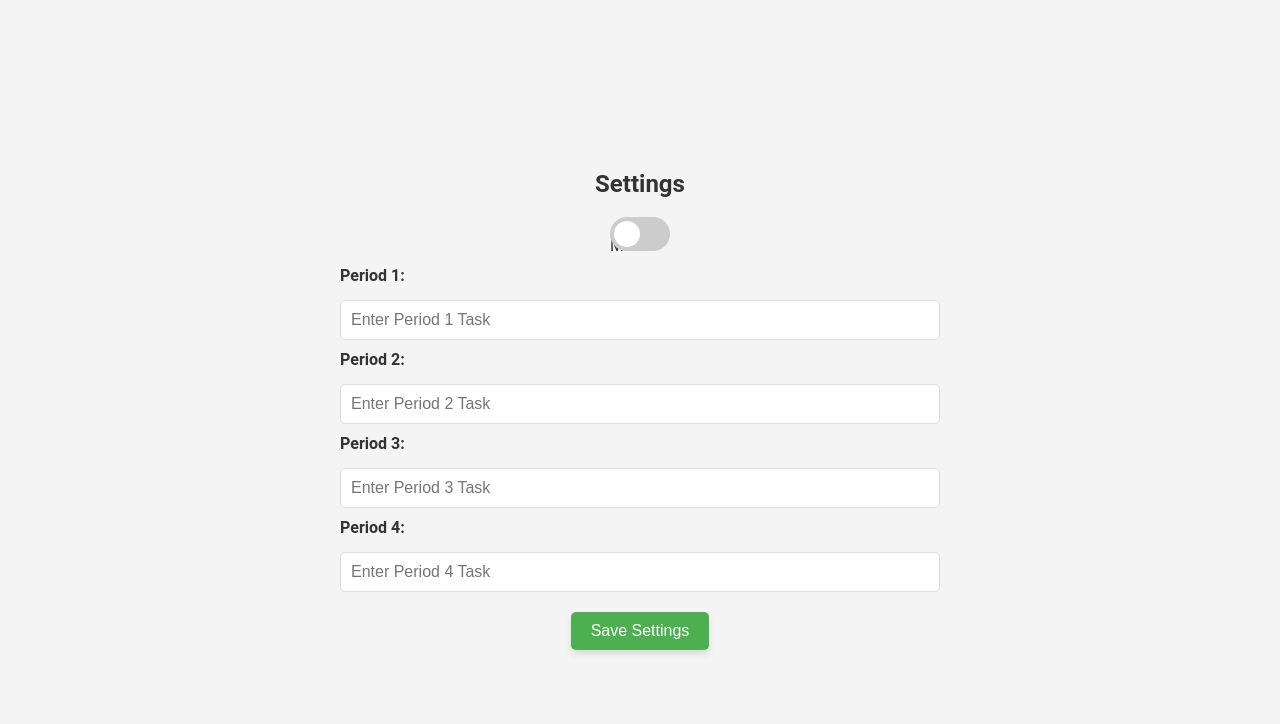
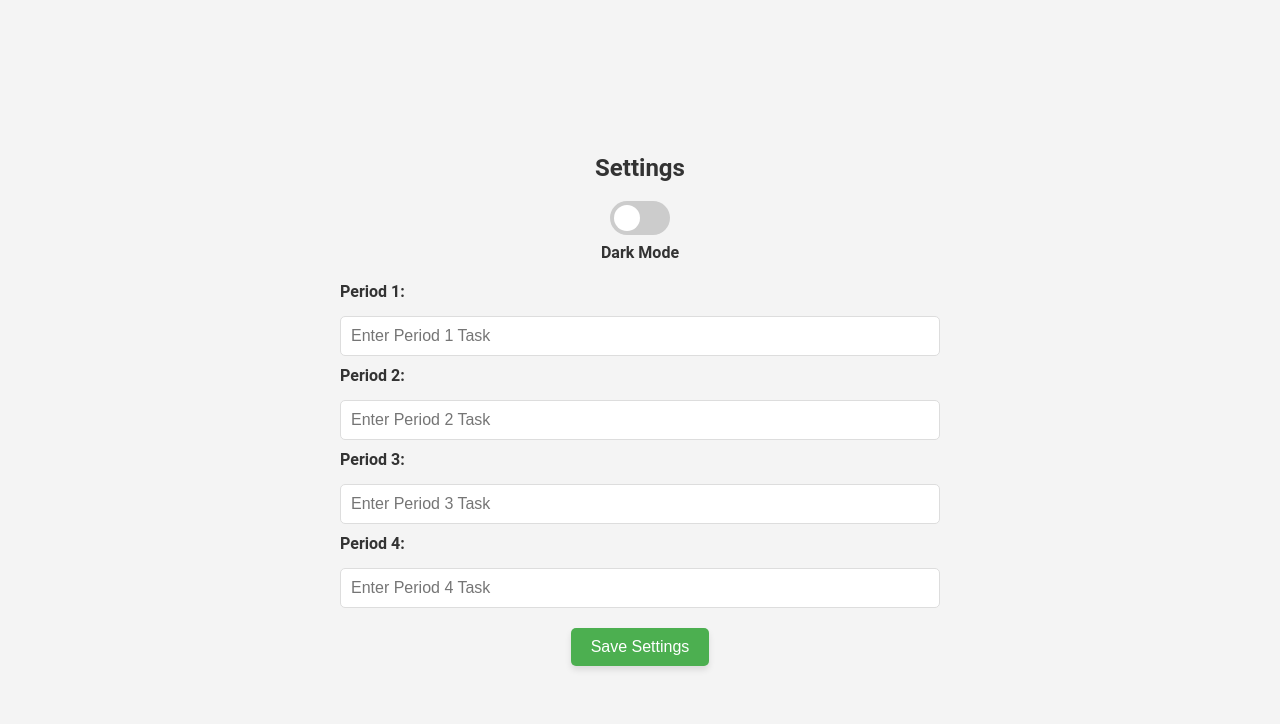
Before and after one commit to HassanSattar3/Better-Tdsb-Connect-App, a plain HTML site: page index.html in a window 1280 px wide. Both pictures are taken after a click on the link 982 px from the left and 763 px from the top of the page. Shown: the top 724 px of the page. Drawn offline with Linux system fonts and the light colour scheme.

Commit message:
Fixed dark mode and settings page where the toggle would overlap the text.

```diff
--- a/app.js
+++ b/app.js
@@ -32,6 +32,7 @@ document.addEventListener("DOMContentLoaded", () => {
     }
     generateCalendar(); // Regenerate the calendar to apply the correct styles
   });
+
 
   saveSettingsBtn.addEventListener("click", () => {
     const period1 = document.getElementById("period1").value;
--- a/index.html
+++ b/index.html
@@ -20,10 +20,13 @@
 <!-- Settings Section -->
 <section id="settings" class="section hidden">
   <h2>Settings</h2>
-  <label class="switch">
-    <input type="checkbox" id="dark-mode-toggle">
-    <span class="slider round"></span> Dark Mode
-  </label>
+  <div style="display: flex; flex-direction: column; align-items: center;">
+    <label class="switch">
+      <input type="checkbox" id="dark-mode-toggle">
+      <span class="slider round"></span>
+    </label>
+    <span>Dark Mode</span>
+  </div>
   <div id="period-settings">
     <label for="period1">Period 1:</label>
     <input type="text" id="period1" placeholder="Enter Period 1 Task">
--- a/styles.css
+++ b/styles.css
@@ -210,7 +210,8 @@ body.dark-mode #timetable-items div:hover {
   display: inline-block;
   width: 60px;
   height: 34px;
-  margin-bottom: 15px;
+  margin-bottom: 8px;
+  vertical-align: middle;
 }
 
 .switch input {
@@ -324,3 +325,10 @@ body.dark-mode #period-settings input:hover {
 }
 
 /* test */
+
+.switch + span {
+  display: block;
+  text-align: center;
+  font-weight: bold;
+  margin-bottom: 20px;
+}
```
